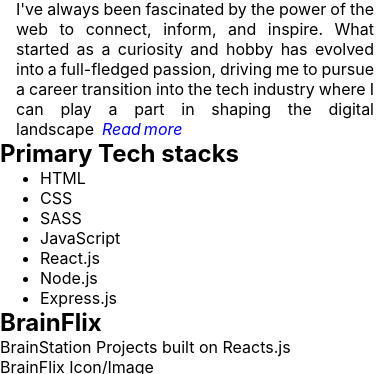
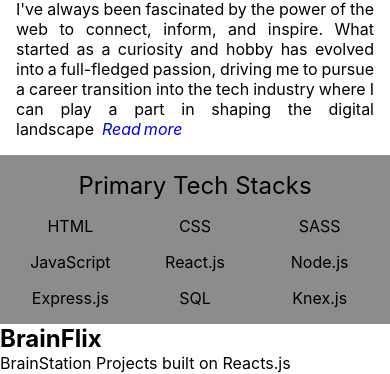
Before and after one commit to Tsedhondup/Portfolio, a React (Create React App) app: page / in a window 390 px wide. Shown: the part 1149-1523 px from the top of the page. Built offline with nearby package versions, Linux system fonts and the light colour scheme.

Commit message:
mobile styles for tech stacks component completed

```diff
--- a/src/Components/TechStacks/TechStacks.js
+++ b/src/Components/TechStacks/TechStacks.js
@@ -11,6 +11,8 @@ const TechStacks = () => {
         <li className="tech-stacks__tools--tech">React.js</li>
         <li className="tech-stacks__tools--tech">Node.js</li>
         <li className="tech-stacks__tools--tech">Express.js</li>
+        <li className="tech-stacks__tools--tech">SQL</li>
+        <li className="tech-stacks__tools--tech">Knex.js</li>
       </ul>
     </section>
   );
--- a/src/Components/TechStacks/TechStacks.scss
+++ b/src/Components/TechStacks/TechStacks.scss
@@ -1,2 +1,26 @@
 @import "../../styles/partials/mixins";
 @import "../../styles/partials/_variables";
+
+.tech-stacks {
+  background-color: $gray;
+  padding: 0px $mobile-margin;
+  margin-top: $mobile-margin;
+  &__header {
+    padding-top: $mobile-margin;
+    text-transform: capitalize;
+    text-align: center;
+    font-weight: normal;
+  }
+  &__tools {
+    list-style: none;
+    display: grid;
+    grid-template-columns: repeat(3, 1fr);
+    grid-gap: 16px;
+    padding-left: 0px;
+    padding-top: $mobile-margin;
+    padding-bottom: $mobile-margin;
+    &--tech {
+      text-align: center;
+    }
+  }
+}
```
